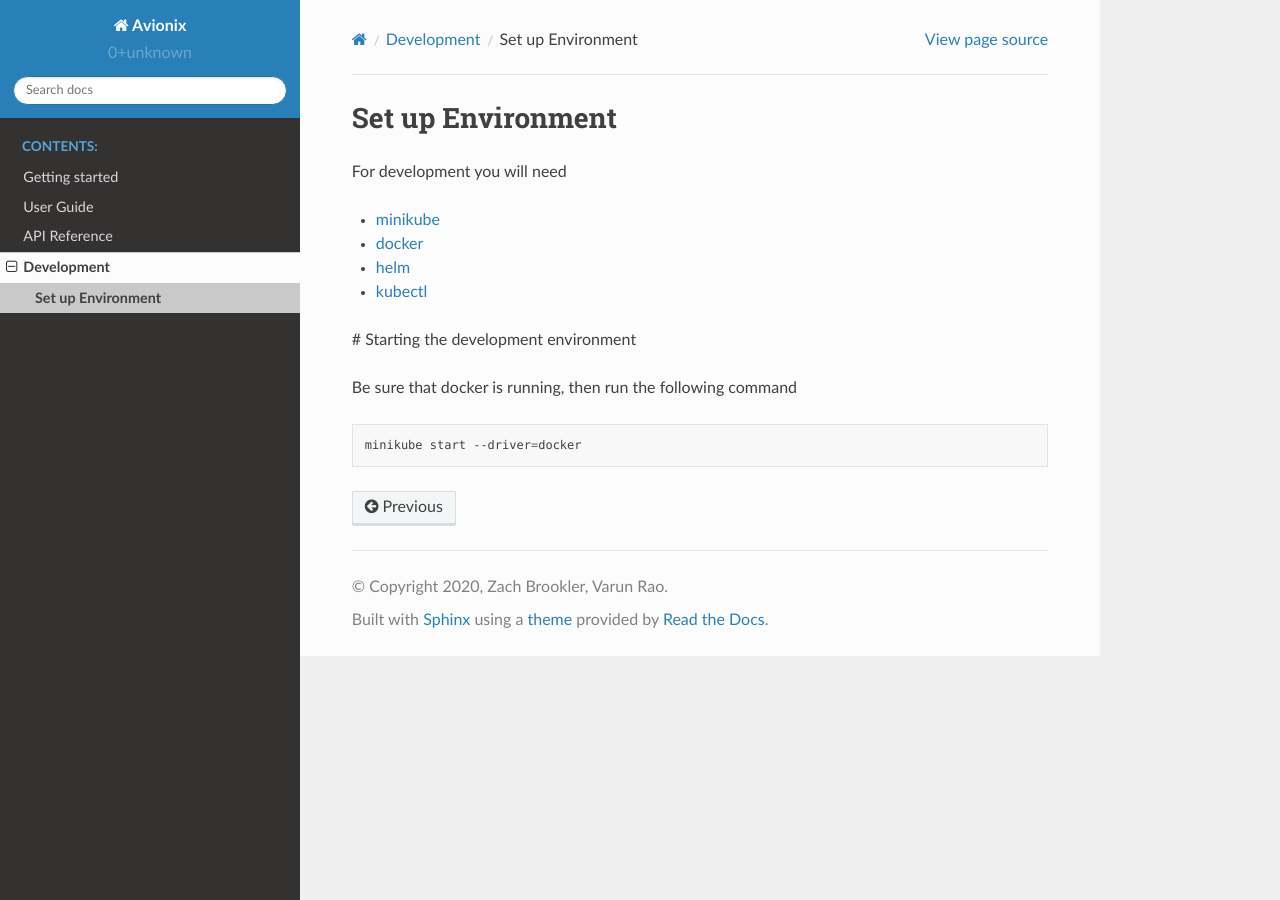
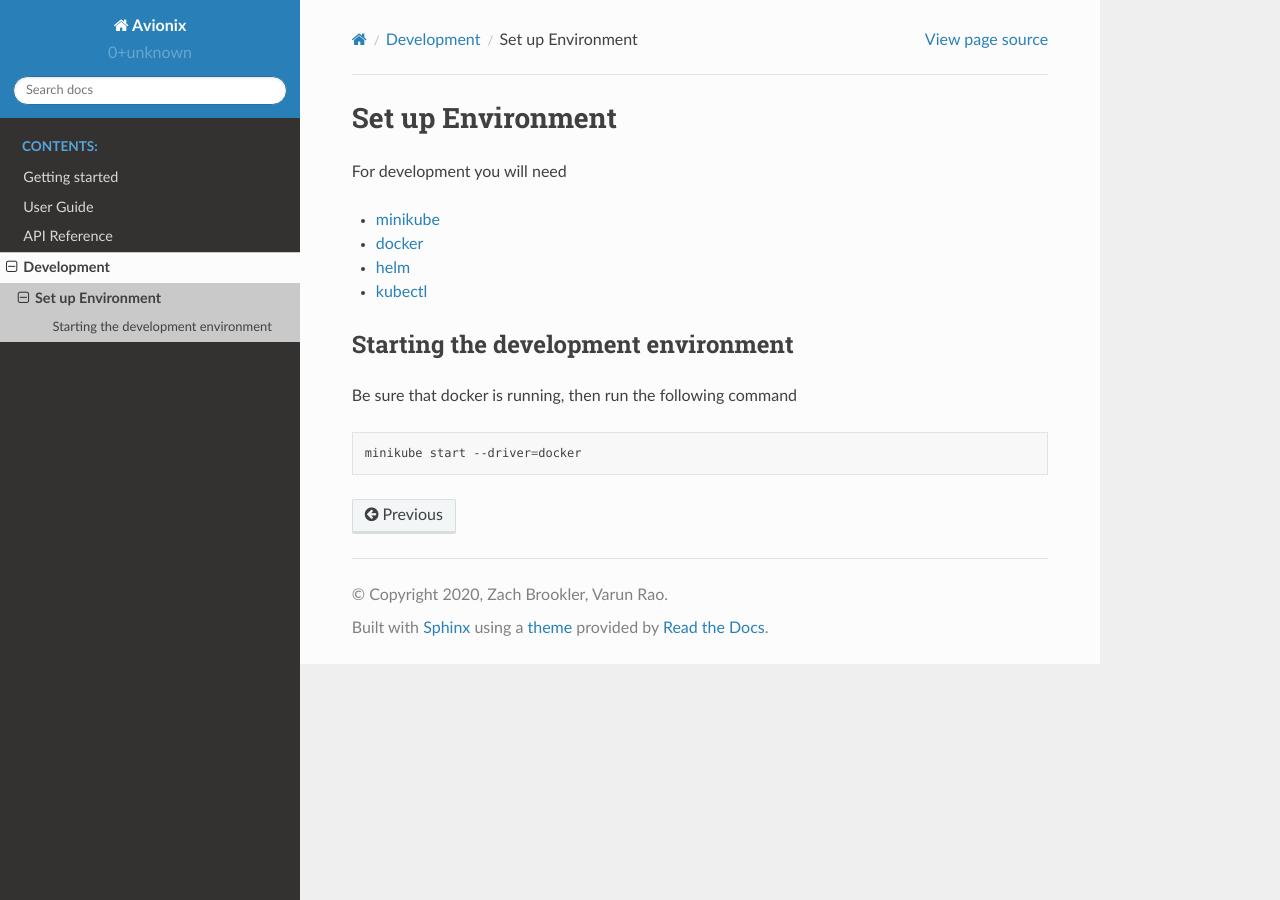
Before and after one commit to zbrookle/avionix, a Sphinx documentation site: the page built from docs/source/development/setup.rst, in a window 1280 px wide. Built offline with Sphinx 7.4.7 and the Read the Docs theme 2.0.0, drawn with Linux system fonts in a browser that asks for light colours.

Commit message:
DOC: Fix header

```diff
--- a/docs/source/development/setup.rst
+++ b/docs/source/development/setup.rst
@@ -10,7 +10,8 @@ For development you will need
 - helm_
 - kubectl_
 
-# Starting the development environment
+Starting the development environment
+------------------------------------
 
 Be sure that docker is running, then run the following command
 
```
